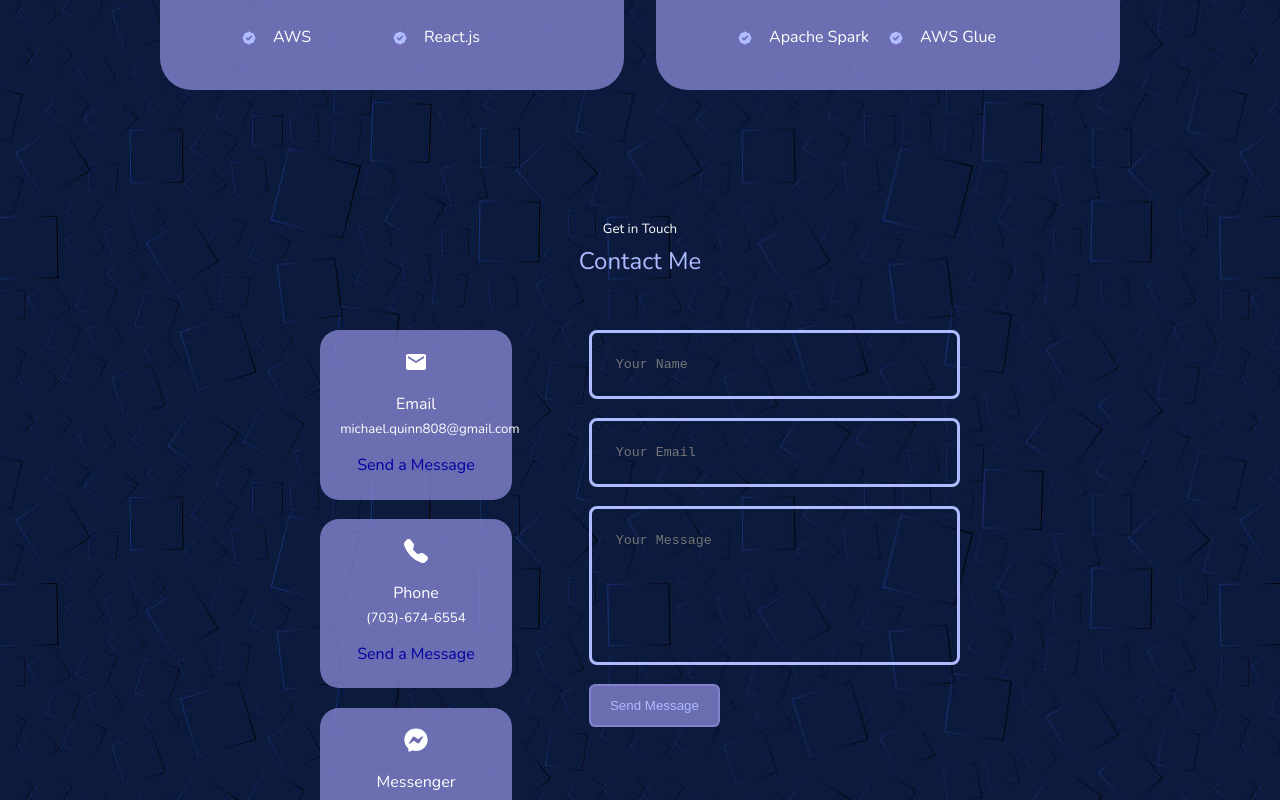
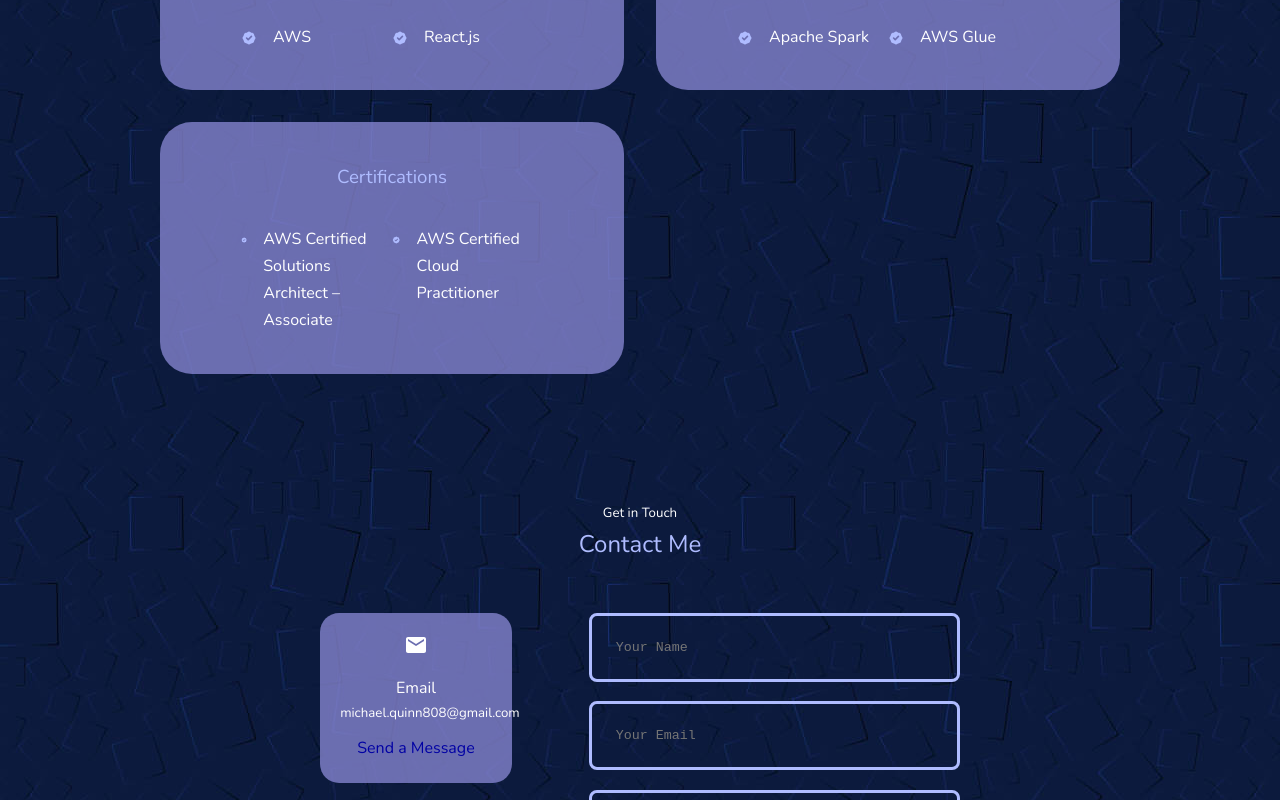
Before and after one commit to mjq4my/mjqmedia, a React (Create React App) app: page / in a window 1280 px wide. Shown: the part 2000-2800 px from the top of the page. Built offline with nearby package versions, Linux system fonts and the light colour scheme.

Commit message:
add OpenGraph meta elements

```diff
--- a/public/index.html
+++ b/public/index.html
@@ -9,6 +9,13 @@
       name="description"
       content="Michael Quinn: Personal Blog"
     />
+
+    <!-- Below are tags for OpenGraph link preview  -->
+    <meta property="og:title" content="MJQ Media" />
+    <meta property="og:type" content="website" />
+    <meta property="og:url" content="https://mjqmedia.com" />
+    <meta property="og:image" content="https://mjqmedia.com/static/media/mq_antarctica.383264222c902c7fe374.jpeg" />
+
     <link rel="apple-touch-icon" href="%PUBLIC_URL%/logo192.png" />
     <!--
       manifest.json provides metadata used when your web app is installed on a
--- a/src/components/about/About.jsx
+++ b/src/components/about/About.jsx
@@ -1,7 +1,8 @@
 import React from 'react'
 import './about.css'
 import me from '../../images/mq_antarctica.jpeg'
-import {MdWork} from 'react-icons/md'
+// import {MdWork} from 'react-icons/md'
+import {ImList2} from 'react-icons/im'
 import {HiMusicNote} from 'react-icons/hi'
 import {GrYoutube} from 'react-icons/gr'
 
@@ -23,7 +24,7 @@ const About = () => {
 
             <a href='#experience'>
               <article className='about_card'>
-                <MdWork className='about_icon'/>
+                <ImList2 className='about_icon'/>
                 <h5>Experience</h5>
                 <small>Click On Me</small>
               </article>
--- a/src/components/contact/contact.css
+++ b/src/components/contact/contact.css
@@ -52,12 +52,8 @@ input, textarea {
     background: transparent;
     border: 3px solid var(--color-primary);
     resize: none;
-    color: grey;
+    color: white;
     font-family: Monospace;
-}
-
-input, textarea:focus{
-    color: white;
 }
 
 /* ############# MEDIA QUERIES (MEDIUM DEVICES e.g. tablets) ############# */
--- a/src/components/experience/Experience.jsx
+++ b/src/components/experience/Experience.jsx
@@ -42,7 +42,6 @@ const Experience = () => {
                 <h4>React.js</h4>
               </div>
             </article>
-
           </div>
         </div>
 
@@ -78,13 +77,30 @@ const Experience = () => {
                 <h4>AWS Glue</h4>
               </div>
             </article>
+          </div>
+        </div>
 
+        <div className='experience_certification'>
+          <h3>Certifications</h3>
+          <div className='experience_content'>
+
+            <article className='experience_details'>
+              <HiBadgeCheck className='experience_details-icon'/>
+              <div>
+                <a target="_blank" href='https://www.credly.com/badges/d4c1434d-1f12-4b8b-8d13-86cbfe69f582/public_url'>AWS Certified Solutions Architect – Associate</a>
+              </div>
+            </article>
+
+            <article className='experience_details'>
+              <HiBadgeCheck className='experience_details-icon'/>
+              <div>
+                <a target="_blank" href='https://www.credly.com/badges/7e07a339-ae08-45b6-8f1a-939c43606820/public_url'>AWS Certified Cloud Practitioner</a>
+              </div>
+            </article>
           </div>
         </div>
 
       </div>
-
-
     </section>
   )
 }
--- a/src/components/experience/experience.css
+++ b/src/components/experience/experience.css
@@ -35,6 +35,15 @@
     gap: 1rem;
 }
 
+.experience_details a{
+    color: white;
+}
+
+.experience_details a:hover{
+    text-decoration: underline;
+    cursor: pointer;
+}
+
 .experience_details-icon{
     margin-top: 6px;
     color: var(--color-primary);
```
Also changed, not shown: 1 other file (tests, documents, lock files or other folders).
